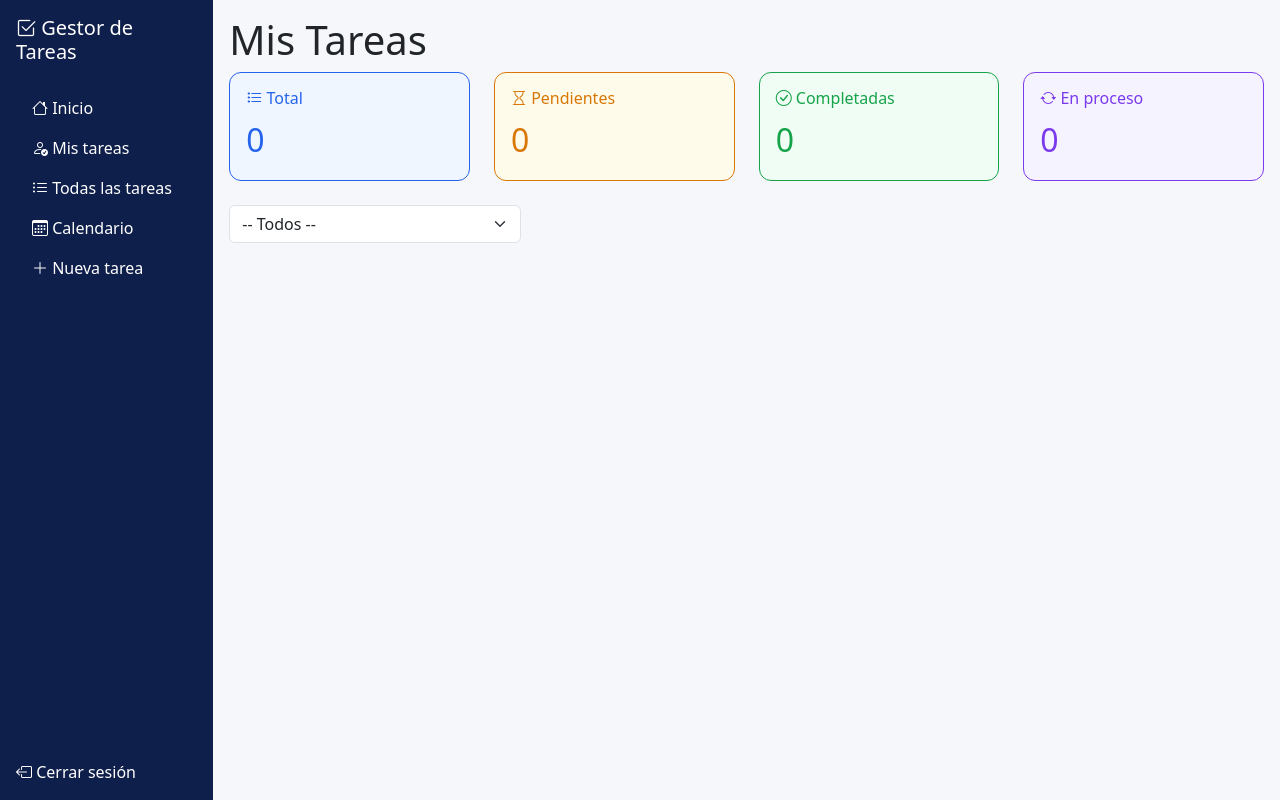
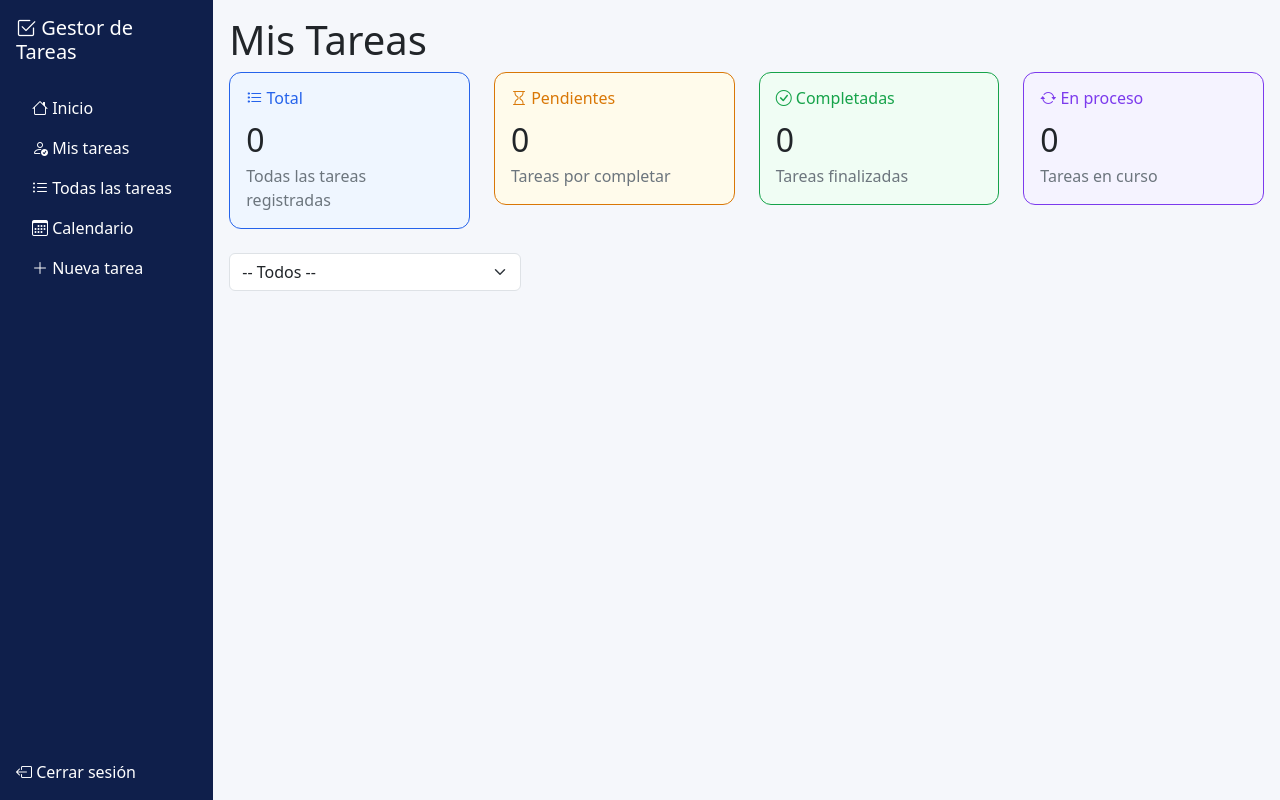
Before and after one commit to dmtzsegura/gestor-tareas, a Flask app: page / in a window 1280 px wide. Run offline with Flask 3, Linux system fonts and the light colour scheme; data that the repository does not hold is empty.

Commit message:
Ajusta el texto de tarjetas de resumen: número oscuro y descripción gris

```diff
--- a/templates/index.html
+++ b/templates/index.html
@@ -7,8 +7,9 @@
   <div class="col-3">
     <div class="card tarjeta-resumen tarjeta-total">
       <div class="card-body">
-        <h6 class="card-title"><i class="bi bi-list-task"></i> Total</h6>
-        <p class="fs-2 mb-0">{{ total }}</p>
+        <h6 class="card-title"><i class="bi bi-list-task"></i> Total </h6>
+        <p class="fs-2 mb-0 text-dark">{{ total }}</p>
+        <p class="mb-0 text-secondary text-small">Todas las tareas registradas</p>
       </div>
     </div>
   </div>
@@ -17,7 +18,8 @@
     <div class="card tarjeta-resumen tarjeta-pendiente">
       <div class="card-body">
         <h6 class="card-title"><i class="bi bi-hourglass"></i> Pendientes</h6>
-        <p class="fs-2 mb-0">{{ pendientes }}</p>
+        <p class="fs-2 mb-0 text-dark">{{ pendientes }}</p>
+        <p class="mb-0 text-secondary text-small">Tareas por completar</p>
       </div>
     </div>
   </div>
@@ -26,7 +28,8 @@
     <div class="card tarjeta-resumen tarjeta-completada">
       <div class="card-body">
         <h6 class="card-title"><i class="bi bi-check-circle"></i> Completadas</h6>
-        <p class="fs-2 mb-0">{{ completadas }}</p>
+        <p class="fs-2 mb-0 text-dark">{{ completadas }}</p>
+        <p class="mb-0 text-secondary text-small">Tareas finalizadas</p>
       </div>
     </div>
   </div>
@@ -35,7 +38,8 @@
     <div class="card tarjeta-resumen tarjeta-proceso">
       <div class="card-body">
         <h6 class="card-title"><i class="bi bi-arrow-repeat"></i> En proceso</h6>
-        <p class="fs-2 mb-0">{{ en_proceso }}</p>
+        <p class="fs-2 mb-0 text-dark">{{ en_proceso }}</p>
+        <p class="mb-0 text-secondary text-small">Tareas en curso</p>
       </div>
     </div>
   </div>
```
